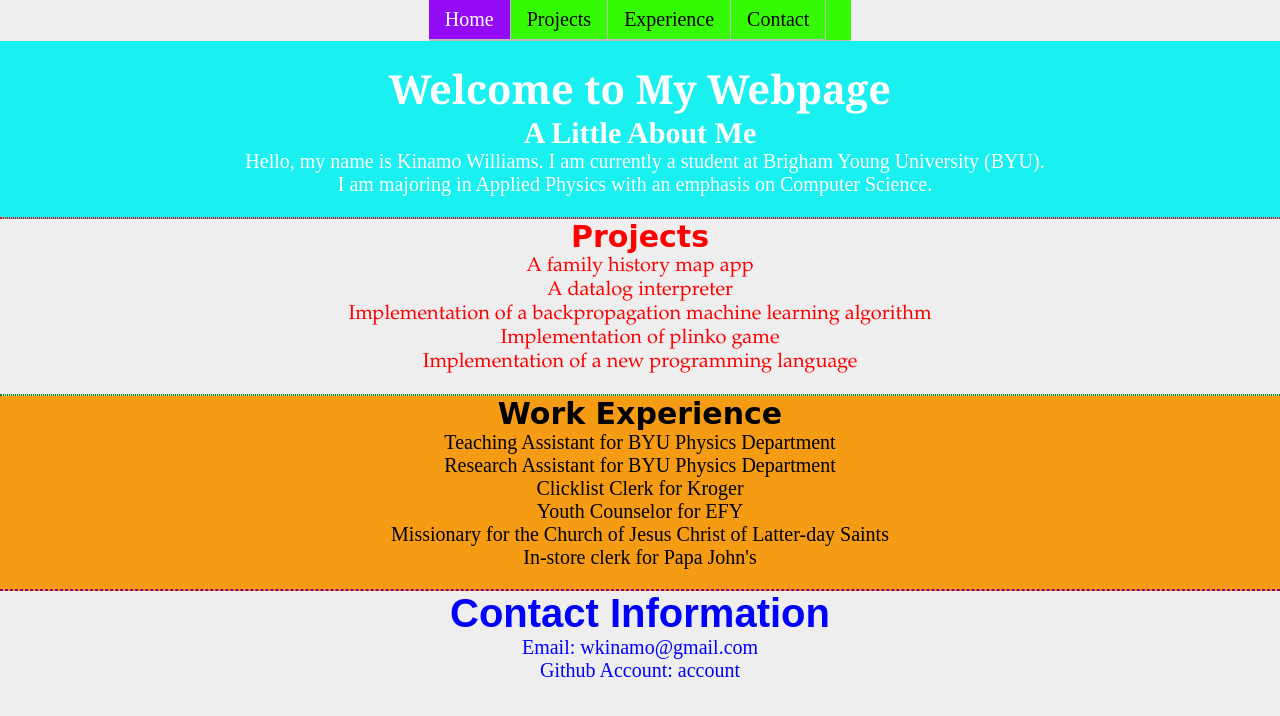
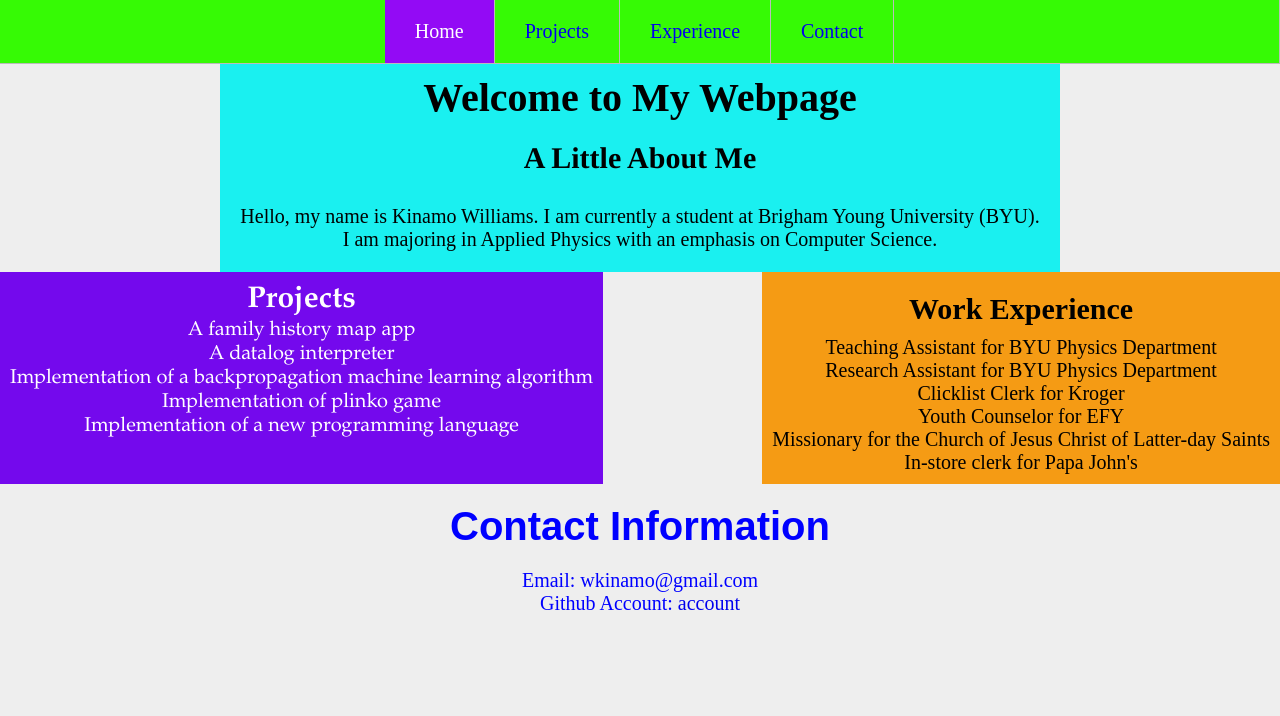
Before and after one commit to jahali25/portfolio, a plain HTML site: page index.html in a window 1280 px wide. Drawn offline with Linux system fonts and the light colour scheme.

Commit message:
Added new style sheet for repsonsive design. Kept the old style as a reference and changed html to use new style sheet

```diff
--- a/index.html
+++ b/index.html
@@ -2,7 +2,9 @@
 <html lang="en">
  <head><meta charset="UTF-8">
    <title>Kinamo's Portfolio</title>
-   <link rel="stylesheet" href="styles.css"/>
+   <link rel="stylesheet" href="styles-responsive.css"/>
+   <meta name='viewport'
+      content='width=device-width, initial-scale=1.0, maximum-scale=1.0' />
  </head>
  <body>
    <div id="navbar">
@@ -24,10 +26,10 @@
 
      <div style='padding-top: 1px'></div>  <!-- Add this -->
 
-     <hr/>
+
    </div>
 
-
+   <div class="container">
 
      <div class="projects">
        <h2>Projects</h2>
@@ -39,7 +41,7 @@
          <li>Implementation of plinko game</li>
          <li>Implementation of a new programming language</li>
        </ul>
-     <hr/>
+
      </div>
 
      <div class="experience">
@@ -53,9 +55,11 @@
          <li>Missionary for the Church of Jesus Christ of Latter-day Saints</li>
          <li>In-store clerk for Papa John's</li>
        </ol>
+     </div>
 
-     <hr/>
    </div>
+
+   <div class='personal-contact'>
      <h2 id='contact'>Contact Information</h2>
 
      <ul id='contact-list'>
@@ -63,6 +67,7 @@
        <li>Github Account: <a href='https://github.com/jahali25'>account</a></li>
 
      </ul>
+   </div>
 
  </body>
 </html>
--- /dev/null
+++ b/styles-responsive.css
@@ -0,0 +1,167 @@
+* {
+  margin: 0;
+  padding: 0;
+  box-sizing: border-box;
+}
+
+body {
+  font-size: 20px;
+  text-align: center;
+  display: flex;
+  flex-wrap: wrap;
+  flex-direction: column;
+  width: 100%;
+}
+
+.menu {
+  list-style-type: none;
+  /*margin: 0 auto;*/
+  padding: 0;
+  display: flex;
+  justify-content: center;
+  align-items: center;
+  background-color: #36fa05; /*Light green */
+  border-bottom: 1px solid #bbb;
+  border-right:1px solid #bbb;
+  overflow: hidden;
+}
+
+.menu li {
+  float: left;
+  border-right:1px solid #bbb;
+
+}
+
+.menu li:last-of-type {
+  border-right: none;
+}
+
+li a {
+  text-decoration: none;
+  display: block;
+  padding: 20px 30px;
+}
+
+
+li a.active-page {
+  background-color: #930af5; /*purple*/
+  color: white;
+}
+
+li a:hover:not(.active-page) {
+  background-color: #AAA;
+  color: white;
+}
+
+.intro {
+  background-color: #1af0f0;
+  align-self: center;
+  flex-grow: 3;
+}
+
+.intro h1, .intro h2 {
+  padding: 10px;
+}
+
+.intro p {
+  padding: 20px;
+}
+
+#contact {
+  font-family: fantasy;
+  font-weight: bold;
+  font-size: 2em;
+  padding: 20px;
+  margin: 0;
+  color: blue;
+  text-align: center;
+  align-self: center;
+}
+
+#contact-list {
+  font-family: 'Times New Roman', serif;
+  color: blue;
+  height: auto;
+  align-self: center;
+  list-style-type: none;
+  padding-bottom: 20px;
+}
+
+#contact-list a {
+  padding: 0;
+}
+
+.projects {
+  color: white;
+  font-family: garamond, serif;
+  padding: 10px 10px;
+  padding-bottom: 20px;
+}
+
+.experience p {
+  font-family: 'Courier New', monospace;
+}
+
+a {
+  text-decoration: none;
+}
+.experience {
+  background-color: #f59b14;
+  padding:10px 10px;
+}
+
+.experience ol {
+  list-style-type: none;
+}
+
+.experience h2 {
+  padding: 10px;
+}
+
+.intro h2 {
+  font-family: times, serif;
+}
+ul.projects {
+  list-style-type: circle;
+  list-style-position: inside;
+  display: list-item;
+}
+
+#contact-list a {
+  display: inline;
+}
+
+@media only screen and (max-width: 400px) {
+  body {
+    background-color: #F09A9D; /* Red */
+    display: flex;
+    flex-wrap: wrap;
+  }
+  .intro, .projects, .experience {
+    border-bottom: 1px dotted black;
+  }
+
+}
+
+@media only screen and (min-width: 401px) {
+  body {
+    background-color: #EEEEEE;
+  }
+  .menu li:last-of-type {
+    float: left;
+    border-right:1px solid #bbb;
+  }
+
+  .container {
+    display: flex;
+    flex-wrap: wrap;
+    flex-direction: row;
+    justify-content: space-between;
+  }
+
+  .projects {
+    background-color: #7409ed; /*Purple*/
+
+  }
+
+}
--- a/styles.css
+++ b/styles.css
@@ -21,6 +21,10 @@ body {
   height: 100%;
   overflow: auto;*/
   overflow: hidden;
+}
+
+.menu li {
+  margin: 10px;
 }
 #navbar {
   text-align: center;
```
Lines whose indentation alone changed are shown as unchanged.
